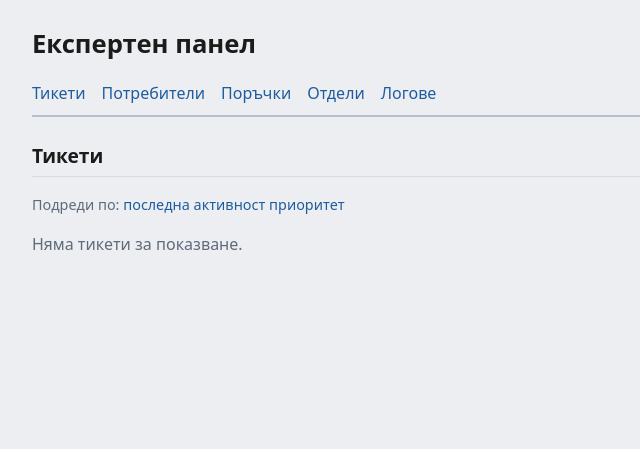
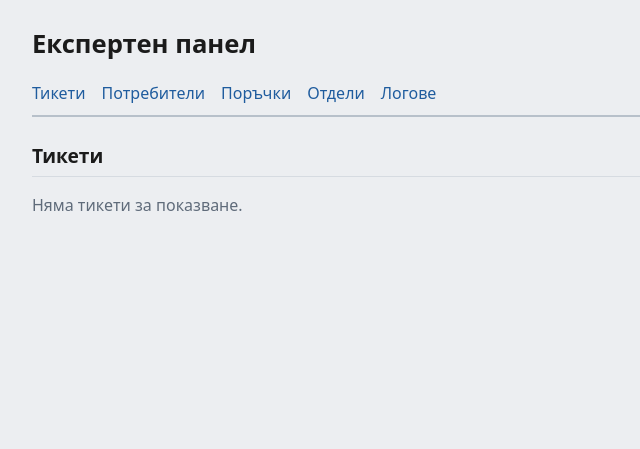
Before and after one commit to Gogo2204/PitayBatse, a Django app: page /staff/ in a window 1280 px wide. Shown: the part 57-506 px from the top of the page, without its empty margins (0-640 px from the left). Run offline with Django 5.2, Linux system fonts and the light colour scheme; the visitor is signed in with stand-in values (Sample User, id 1); data comes from the database, SQL or seed files in the repository; data that the repository does not hold is empty.

Commit message:
Remove ticket sorting controls from the expert panel

```diff
--- a/staff/templates/staff/tickets.html
+++ b/staff/templates/staff/tickets.html
@@ -4,12 +4,6 @@
 
 {% block staff_content %}
 <h2>Тикети</h2>
-
-<p class="sort-bar">
-    Подреди по:
-    <a href="?sort=activity" class="{% if current_sort == 'activity' %}active{% endif %}">последна активност</a>
-    <a href="?sort=priority" class="{% if current_sort == 'priority' %}active{% endif %}">приоритет</a>
-</p>
 
 {% if tickets %}
     <div class="table-wrap">
--- a/staff/views.py
+++ b/staff/views.py
@@ -1,6 +1,6 @@
 from django.contrib.auth import get_user_model
 from django.core.paginator import Paginator
-from django.db.models import Case, F, IntegerField, Value, When
+from django.db.models import F
 from django.http import HttpResponseBadRequest
 from django.shortcuts import get_object_or_404, redirect, render
 from django.views.decorators.http import require_POST
@@ -14,15 +14,6 @@ from .decorators import expert_required, superuser_required
 
 User = get_user_model()
 
-PRIORITY_RANK = Case(
-    When(priority=Ticket.Priority.URGENT, then=Value(0)),
-    When(priority=Ticket.Priority.HIGH, then=Value(1)),
-    When(priority=Ticket.Priority.NORMAL, then=Value(2)),
-    When(priority=Ticket.Priority.LOW, then=Value(3)),
-    default=Value(4),
-    output_field=IntegerField(),
-)
-
 
 def _department_tickets(user):
     tickets = Ticket.objects.select_related(
@@ -35,24 +26,10 @@ def _department_tickets(user):
 
 @expert_required
 def tickets(request):
-    queryset = _department_tickets(request.user).annotate(priority_rank=PRIORITY_RANK)
-
-    sort = request.GET.get("sort")
-    if sort == "priority":
-        queryset = queryset.order_by(
-            "priority_rank", F("last_message_at").desc(nulls_last=True)
-        )
-    else:
-        sort = "activity"
-        queryset = queryset.order_by(
-            F("last_message_at").desc(nulls_last=True), "-created_at"
-        )
-
-    context = {
-        "tickets": queryset,
-        "current_sort": sort,
-    }
-    return render(request, "staff/tickets.html", context)
+    queryset = _department_tickets(request.user).order_by(
+        F("last_message_at").desc(nulls_last=True), "-created_at"
+    )
+    return render(request, "staff/tickets.html", {"tickets": queryset})
 
 
 @expert_required
--- a/static/css/style.css
+++ b/static/css/style.css
@@ -844,11 +844,6 @@ button[type="submit"]:hover {
     border-bottom: 2px solid var(--color-border-strong);
 }
 
-.sort-bar {
-    color: var(--color-muted);
-    font-size: 0.9rem;
-}
-
 .pagination {
     display: flex;
     gap: var(--space);
```
